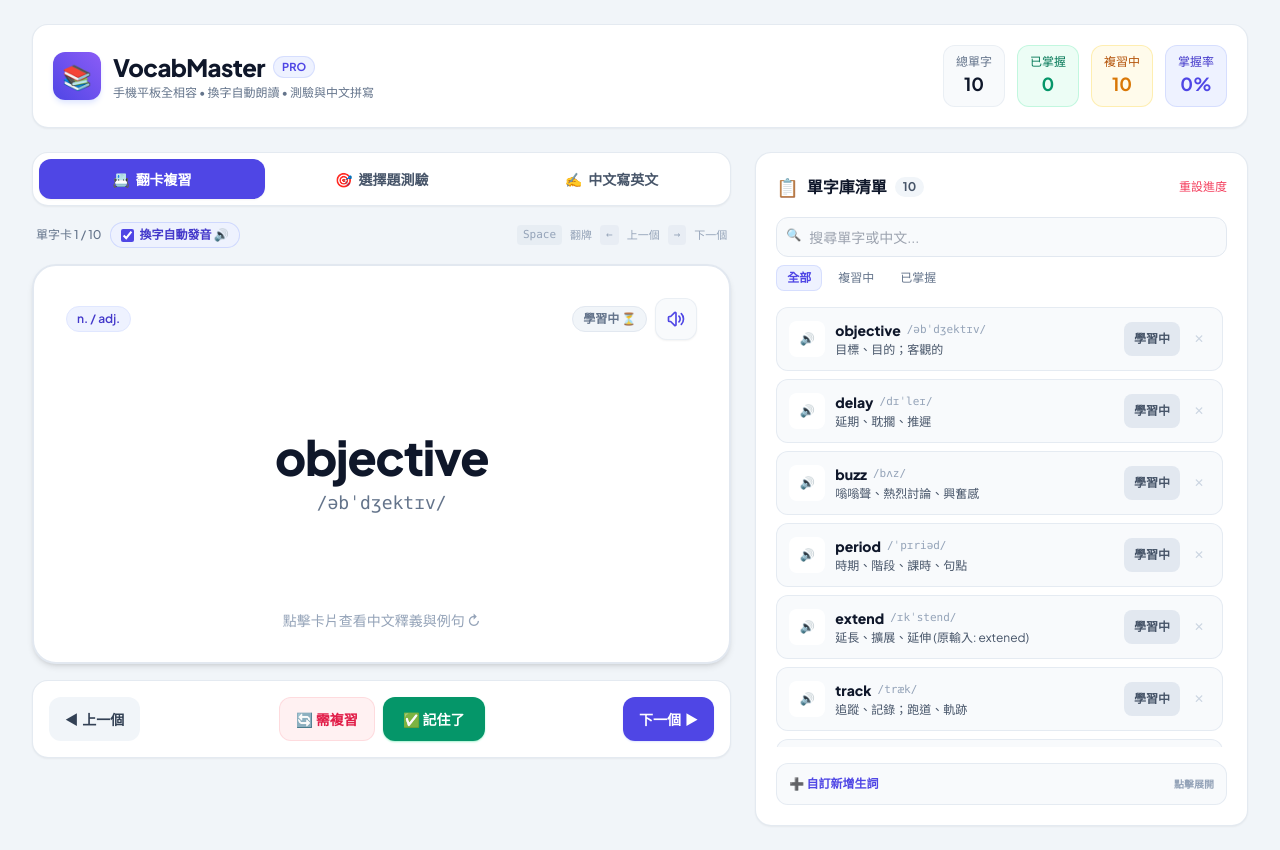
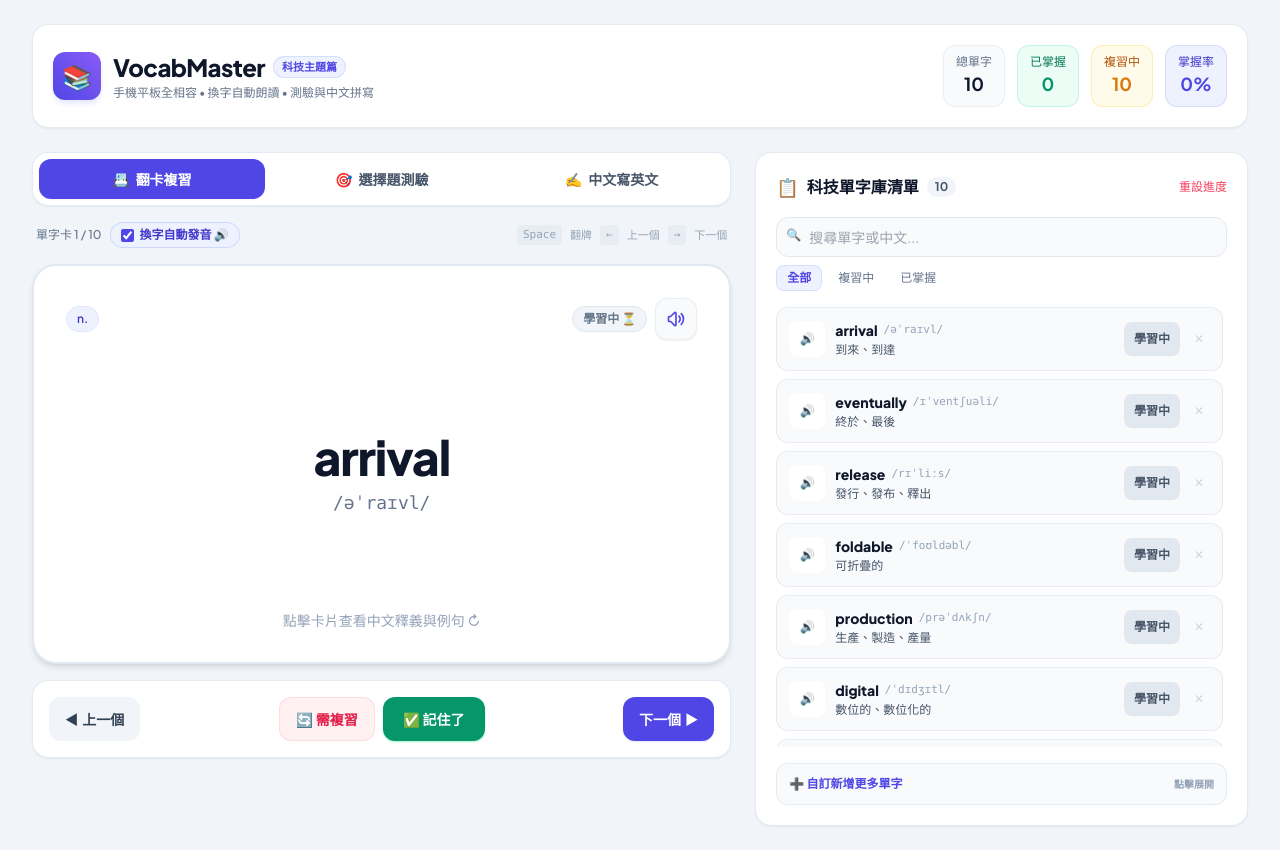
Before and after one commit to ryanryan3113112-coder/vocab, a plain HTML site: page index.html in a window 1280 px wide. Drawn offline with nearby package versions, Linux system fonts and the light colour scheme.

Commit message:
Update vocabulary: 10 new tech words, spelling check (technology) & auto cache migration

```diff
--- a/index.html
+++ b/index.html
@@ -54,7 +54,7 @@
           <div>
             <div class="flex items-center gap-2">
               <h1 class="text-lg sm:text-2xl font-black text-slate-900 tracking-tight">VocabMaster</h1>
-              <span class="text-[11px] px-2 py-0.5 font-bold bg-indigo-50 text-indigo-600 rounded-full border border-indigo-200/60">PRO</span>
+              <span class="text-[11px] px-2 py-0.5 font-bold bg-indigo-50 text-indigo-600 rounded-full border border-indigo-200/60">科技主題篇</span>
             </div>
             <p class="text-xs text-slate-500 mt-0.5">手機平板全相容 • 換字自動朗讀 • 測驗與中文拼寫</p>
           </div>
@@ -146,8 +146,8 @@
                 </div>
 
                 <div class="py-2">
-                  <h2 id="cardWord" class="text-3xl sm:text-5xl font-black text-slate-900 tracking-tight">objective</h2>
-                  <p id="cardPhonetic" class="text-sm sm:text-lg text-slate-500 font-mono mt-1.5 sm:mt-2">/əbˈdʒektɪv/</p>
+                  <h2 id="cardWord" class="text-3xl sm:text-5xl font-black text-slate-900 tracking-tight">arrival</h2>
+                  <p id="cardPhonetic" class="text-sm sm:text-lg text-slate-500 font-mono mt-1.5 sm:mt-2">/əˈraɪvl/</p>
                 </div>
 
                 <div class="text-xs sm:text-sm text-slate-400 flex items-center gap-1 font-medium">
@@ -159,8 +159,8 @@
               <div class="backface-hidden rotate-y-180 absolute inset-0 bg-gradient-to-br from-indigo-50 via-white to-slate-50 border-2 border-indigo-400 rounded-3xl p-5 sm:p-8 flex flex-col justify-between shadow-xl">
                 <div class="flex justify-between items-center border-b border-indigo-100 pb-2.5">
                   <div class="flex items-center gap-2">
-                    <span id="backWord" class="font-extrabold text-lg sm:text-xl text-indigo-700">objective</span>
-                    <span id="backPhonetic" class="text-xs text-slate-500 font-mono">/əbˈdʒektɪv/</span>
+                    <span id="backWord" class="font-extrabold text-lg sm:text-xl text-indigo-700">arrival</span>
+                    <span id="backPhonetic" class="text-xs text-slate-500 font-mono">/əˈraɪvl/</span>
                   </div>
                   <button onclick="event.stopPropagation(); playCurrentWordAudio();" class="text-indigo-600 hover:text-indigo-800 text-xs sm:text-sm font-bold flex items-center gap-1 px-2 py-1 rounded bg-indigo-50/80">
                     🔊 重複發音
@@ -170,7 +170,7 @@
                 <div class="my-auto text-left space-y-3">
                   <div>
                     <span class="text-[10px] sm:text-xs font-bold uppercase tracking-wider text-slate-400">中文釋義</span>
-                    <div id="cardDefinition" class="text-xl sm:text-3xl font-extrabold text-slate-900 mt-0.5">目標、目的；客觀的</div>
+                    <div id="cardDefinition" class="text-xl sm:text-3xl font-extrabold text-slate-900 mt-0.5">到來、到達</div>
                   </div>
 
                   <div class="bg-white/95 backdrop-blur border border-indigo-100/90 rounded-2xl p-3 sm:p-4 shadow-sm space-y-1">
@@ -178,10 +178,10 @@
                       <span>💡 實用例句</span>
                     </div>
                     <p id="cardExampleEn" class="text-xs sm:text-base font-medium text-slate-800 italic leading-relaxed">
-                      "Our main objective is to complete the project before Friday."
+                      "The arrival of the new smartphone caused long lines outside the store."
                     </p>
                     <p id="cardExampleZh" class="text-[11px] sm:text-xs text-slate-500 font-normal">
-                      我們的主要目標是在週五前完成這項專案。
+                      新款智慧型手機的到來讓店門口排起了長龍。
                     </p>
                   </div>
                 </div>
@@ -239,7 +239,7 @@
 
             <div class="text-center py-5 sm:py-6 bg-slate-50 rounded-2xl border border-slate-200/60">
               <span id="quizInstruction" class="text-xs text-slate-400 font-medium">請選出正確的中文意思：</span>
-              <div id="quizQuestionWord" class="text-2xl sm:text-4xl font-black text-slate-900 mt-1.5 tracking-tight">objective</div>
+              <div id="quizQuestionWord" class="text-2xl sm:text-4xl font-black text-slate-900 mt-1.5 tracking-tight">arrival</div>
               <button id="quizSpeakBtn" onclick="speakQuizWord()" class="mt-2 text-xs font-bold text-indigo-600 inline-flex items-center gap-1 hover:underline active:scale-95">
                 🔊 聽發音
               </button>
@@ -270,17 +270,17 @@
 
             <div class="bg-indigo-50/50 border border-indigo-100 rounded-2xl p-4 sm:p-6 text-center space-y-1.5">
               <span class="text-[10px] sm:text-xs font-bold text-indigo-500 uppercase">中文題目釋義</span>
-              <div id="spellMeaning" class="text-2xl sm:text-4xl font-extrabold text-slate-900">目標；客觀的</div>
+              <div id="spellMeaning" class="text-2xl sm:text-4xl font-extrabold text-slate-900">到來、到達</div>
               <div class="flex items-center justify-center gap-2 pt-1">
-                <span id="spellPos" class="px-2 py-0.5 bg-white text-indigo-700 border border-indigo-200/60 rounded-full text-xs font-semibold">n. / adj.</span>
-                <span id="spellLength" class="text-xs text-slate-400 font-mono">(9 個英文字母)</span>
+                <span id="spellPos" class="px-2.5 py-0.5 bg-white text-indigo-700 border border-indigo-200/60 rounded-full text-xs font-semibold">noun</span>
+                <span id="spellLength" class="text-xs text-slate-400 font-mono">(7 個英文字母)</span>
               </div>
             </div>
 
             <div class="bg-slate-50 border border-slate-200/60 rounded-2xl p-3 sm:p-4">
               <div class="text-[11px] font-bold text-indigo-600 mb-0.5">例句語境參考</div>
               <p id="spellSentence" class="text-xs sm:text-base font-medium text-slate-800 italic">
-                Our primary _______ is to finish the project.
+                The _______ of the new smartphone caused long lines outside the store.
               </p>
             </div>
 
@@ -320,7 +320,7 @@
           <div class="flex items-center justify-between">
             <div class="flex items-center gap-2">
               <span class="text-lg">📋</span>
-              <h2 class="text-sm sm:text-base font-extrabold text-slate-900">單字庫清單</h2>
+              <h2 class="text-sm sm:text-base font-extrabold text-slate-900">科技單字庫清單</h2>
               <span id="badgeWordCount" class="text-xs px-2 py-0.5 bg-slate-100 text-slate-600 rounded-full font-bold">10</span>
             </div>
             <button onclick="resetAllProgress()" class="text-xs text-rose-500 hover:underline">
@@ -357,13 +357,13 @@
           <!-- Quick Add Word Accordion -->
           <details class="bg-slate-50 border border-slate-200/80 rounded-xl p-3 text-xs">
             <summary class="font-bold cursor-pointer text-indigo-600 select-none flex items-center justify-between">
-              <span>➕ 自訂新增生詞</span>
+              <span>➕ 自訂新增更多單字</span>
               <span class="text-slate-400 text-[10px]">點擊展開</span>
             </summary>
             <div class="grid grid-cols-2 gap-2 mt-2.5">
-              <input id="newWord" placeholder="英文 (如 expand)" class="p-2 bg-white border border-slate-200 rounded-lg text-xs text-slate-800">
-              <input id="newZh" placeholder="中文釋義 (如 擴展)" class="p-2 bg-white border border-slate-200 rounded-lg text-xs text-slate-800">
-              <input id="newPos" placeholder="詞性 (如 v.)" class="p-2 bg-white border border-slate-200 rounded-lg text-xs text-slate-800">
+              <input id="newWord" placeholder="英文 (如 innovation)" class="p-2 bg-white border border-slate-200 rounded-lg text-xs text-slate-800">
+              <input id="newZh" placeholder="中文釋義 (如 創新)" class="p-2 bg-white border border-slate-200 rounded-lg text-xs text-slate-800">
+              <input id="newPos" placeholder="詞性 (如 n.)" class="p-2 bg-white border border-slate-200 rounded-lg text-xs text-slate-800">
               <input id="newExample" placeholder="英文例句 (選填)" class="p-2 bg-white border border-slate-200 rounded-lg text-xs text-slate-800">
             </div>
             <button onclick="addNewWord()" class="mt-2.5 w-full py-2 bg-indigo-600 text-white rounded-lg font-bold hover:bg-indigo-700 active:scale-98 transition">
@@ -380,112 +380,114 @@
   </div>
 
   <script>
-    // Complete 10 Core Words
+    // Current Lesson Version identifier to automatically migrate client localStorage
+    const CURRENT_LESSON_VERSION = "v2_tech_20261116";
+
+    // 10 Tech Vocabulary Words (Corrected spelling: technology)
     const DEFAULT_WORDS = [
       {
-        word: "objective",
-        phonetic: "/əbˈdʒektɪv/",
-        pos: "n. / adj.",
-        zh: "目標、目的；客觀的",
-        enExample: "Our main objective is to complete the project before Friday.",
-        zhExample: "我們的主要目標是在週五前完成這項專案。",
+        word: "arrival",
+        phonetic: "/əˈraɪvl/",
+        pos: "n.",
+        zh: "到來、到達",
+        enExample: "The arrival of the new smartphone caused long lines outside the store.",
+        zhExample: "新款智慧型手機的到來讓店門口排起了長龍。",
         mastered: false
       },
       {
-        word: "delay",
-        phonetic: "/dɪˈleɪ/",
-        pos: "v. / n.",
-        zh: "延期、耽擱、推遲",
-        enExample: "The flight was delayed due to heavy storm conditions.",
-        zhExample: "航班因暴風雨而延誤。",
+        word: "eventually",
+        phonetic: "/ɪˈventʃuəli/",
+        pos: "adv.",
+        zh: "終於、最後",
+        enExample: "After months of hard work, the team eventually finished the project.",
+        zhExample: "經過數月的辛勤工作，團隊終於完成了這項專案。",
         mastered: false
       },
       {
-        word: "buzz",
-        phonetic: "/bʌz/",
-        pos: "n. / v.",
-        zh: "嗡嗡聲、熱烈討論、興奮感",
-        enExample: "There was a loud buzz among the crowd after the announcement.",
-        zhExample: "在宣布消息之後，人群中爆發出熱烈的討論與騷動。",
+        word: "release",
+        phonetic: "/rɪˈliːs/",
+        pos: "v. / n.",
+        zh: "發行、發布、釋出",
+        enExample: "The tech company will release its latest operating system next month.",
+        zhExample: "這家科技公司將於下個月發布其最新的作業系統。",
         mastered: false
       },
       {
-        word: "period",
-        phonetic: "/ˈpɪriəd/",
-        pos: "n.",
-        zh: "時期、階段、課時、句點",
-        enExample: "This represents an important period of historical transformation.",
-        zhExample: "這代表了一個重要的歷史轉型時期。",
+        word: "foldable",
+        phonetic: "/ˈfoʊldəbl/",
+        pos: "adj.",
+        zh: "可折疊的",
+        enExample: "Foldable screens are becoming increasingly popular in modern devices.",
+        zhExample: "可折疊螢幕在現代電子裝置中正變得越來越受歡迎。",
         mastered: false
       },
       {
-        word: "extend",
-        phonetic: "/ɪkˈstend/",
-        pos: "v.",
-        zh: "延長、擴展、延伸 (原輸入: extened)",
-        enExample: "They decided to extend the deadline by another week.",
-        zhExample: "他們決定將最後截止期限延長一週。",
+        word: "production",
+        phonetic: "/prəˈdʌkʃn/",
+        pos: "n.",
+        zh: "生產、製造、產量",
+        enExample: "The factory increased its production to meet high global demand.",
+        zhExample: "工廠提高了生產量以滿足龐大的全球市場需求。",
         mastered: false
       },
       {
-        word: "track",
-        phonetic: "/træk/",
-        pos: "v. / n.",
-        zh: "追蹤、記錄；跑道、軌跡",
-        enExample: "You can track your study progress with this tool.",
-        zhExample: "你可以用這個工具追蹤自己的學習進度。",
+        word: "digital",
+        phonetic: "/ˈdɪdʒɪtl/",
+        pos: "adj.",
+        zh: "數位的、數位化的",
+        enExample: "We are living in a fast-paced and interconnected digital world.",
+        zhExample: "我們生活在一個快節奏且緊密互聯的數位世界中。",
         mastered: false
       },
       {
-        word: "progress",
-        phonetic: "/ˈprɑːɡres/",
+        word: "screen",
+        phonetic: "/skriːn/",
         pos: "n. / v.",
-        zh: "進步、進展、持續前進",
-        enExample: "Consistent practice is the key to steady progress.",
-        zhExample: "持續的練習是取得穩定進步的關鍵。",
+        zh: "螢幕、屏幕",
+        enExample: "Staring at a bright screen for hours can cause severe eye fatigue.",
+        zhExample: "長時間盯著明亮的螢幕會導致嚴重的眼睛疲勞。",
         mastered: false
       },
       {
-        word: "appetite",
-        phonetic: "/ˈæpɪtaɪt/",
+        word: "marriage",
+        phonetic: "/ˈmærɪdʒ/",
         pos: "n.",
-        zh: "胃口、食慾、強烈渴望",
-        enExample: "A long walk will certainly give you a healthy appetite.",
-        zhExample: "長時間散步一定會讓你胃口大開。",
+        zh: "結合體、結合、融合；婚姻",
+        enExample: "This innovative device is a perfect marriage of art and technology.",
+        zhExample: "這款創新裝置是藝術與科技的完美結合體。",
         mastered: false
       },
       {
-        word: "concentration",
-        phonetic: "/ˌkɑːnsenˈtreɪʃn/",
+        word: "era",
+        phonetic: "/ˈɪrə/",
         pos: "n.",
-        zh: "集中、專注力；濃度 (原輸入: concentartion)",
-        enExample: "Deep learning requires quiet surroundings and intense concentration.",
-        zhExample: "深度學習需要安靜的環境與高度的專注力。",
+        zh: "紀元、時代、年代",
+        enExample: "The rapid rise of artificial intelligence marks a revolutionary new era.",
+        zhExample: "人工智慧的迅猛發展標誌著一個革命性的全新紀元。",
         mastered: false
       },
       {
-        word: "pile",
-        phonetic: "/paɪl/",
-        pos: "n. / v.",
-        zh: "堆疊、一堆；堆積",
-        enExample: "He piled the reference books neatly on the study desk.",
-        zhExample: "他把參考書籍整齊地堆疊在書桌上。",
+        word: "technology",
+        phonetic: "/tekˈnɑːlədʒi/",
+        pos: "n.",
+        zh: "科技、技術 (原輸入: techonlogy，已糾正拼寫)",
+        enExample: "Cutting-edge technology is transforming how we communicate and learn.",
+        zhExample: "尖端科技正在徹底改變我們交流與學習的方式。",
         mastered: false
       }
     ];
 
     let words = [];
     try {
-      const saved = localStorage.getItem("vocab_master_words");
-      if (saved) {
-        words = JSON.parse(saved);
-        DEFAULT_WORDS.forEach(dw => {
-          if (!words.some(w => w.word.toLowerCase() === dw.word.toLowerCase())) {
-            words.push(dw);
-          }
-        });
+      const savedVersion = localStorage.getItem("vocab_lesson_version");
+      if (savedVersion !== CURRENT_LESSON_VERSION) {
+        // Automatically migrate to new vocabulary list
+        words = DEFAULT_WORDS;
+        localStorage.setItem("vocab_lesson_version", CURRENT_LESSON_VERSION);
+        localStorage.setItem("vocab_master_words", JSON.stringify(words));
       } else {
-        words = DEFAULT_WORDS;
+        const saved = localStorage.getItem("vocab_master_words");
+        words = saved ? JSON.parse(saved) : DEFAULT_WORDS;
       }
     } catch(e) {
       words = DEFAULT_WORDS;
@@ -520,7 +522,6 @@
           window.speechSynthesis.speak(warmUp);
         } catch(e){}
       }
-      // Also prime the audio element
       const audio = document.getElementById("audioFallback");
       if (audio) {
         audio.play().catch(function(){});
@@ -575,7 +576,6 @@
     function playAudioFallback(word) {
       try {
         const audio = document.getElementById("audioFallback") || new Audio();
-        // Standard US pronunciation audio stream
         audio.src = "https://dict.youdao.com/dictvoice?type=2&audio=" + encodeURIComponent(word);
         audio.play().catch(function(e) {
           console.warn("Audio tag play prevented:", e);
```
